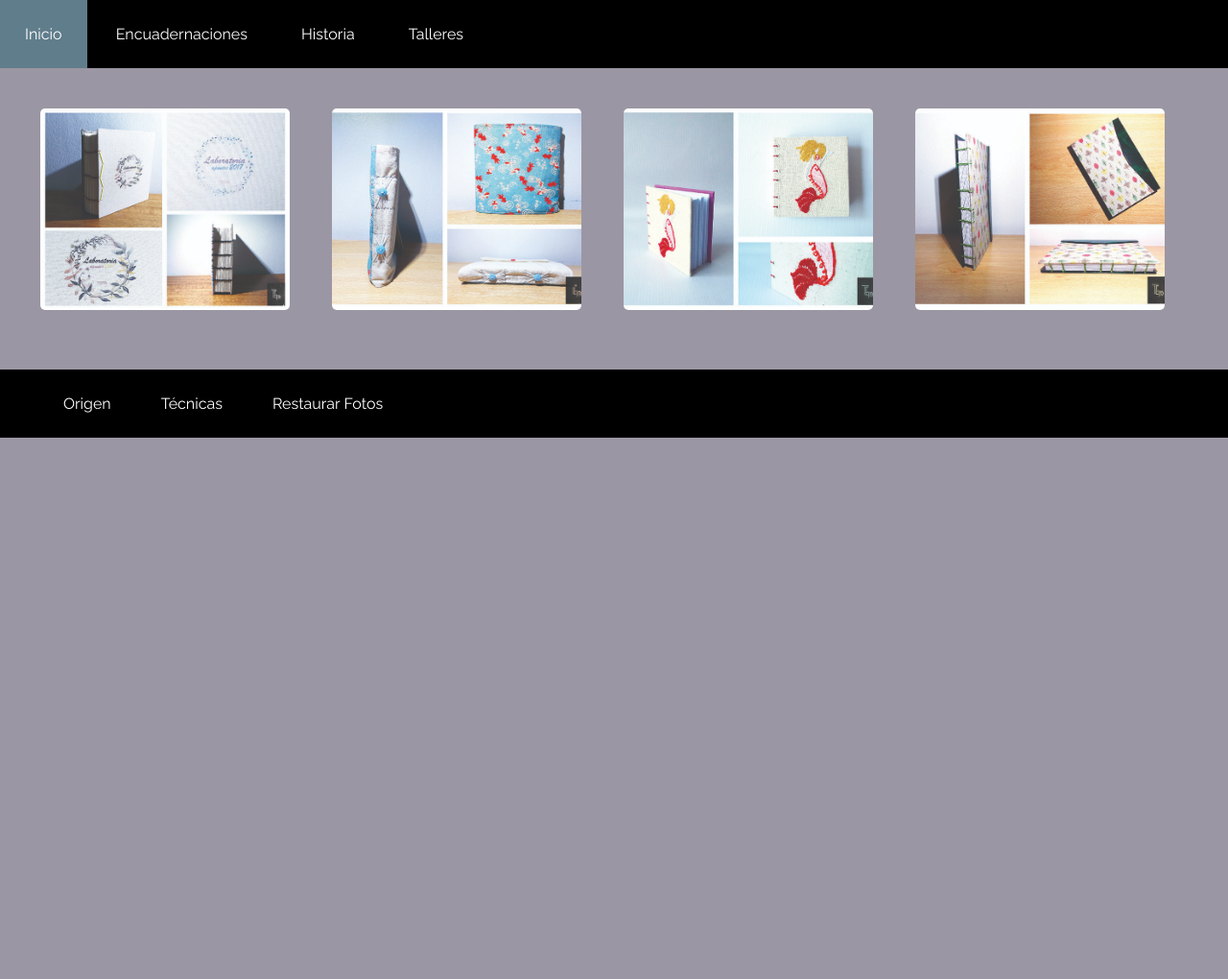
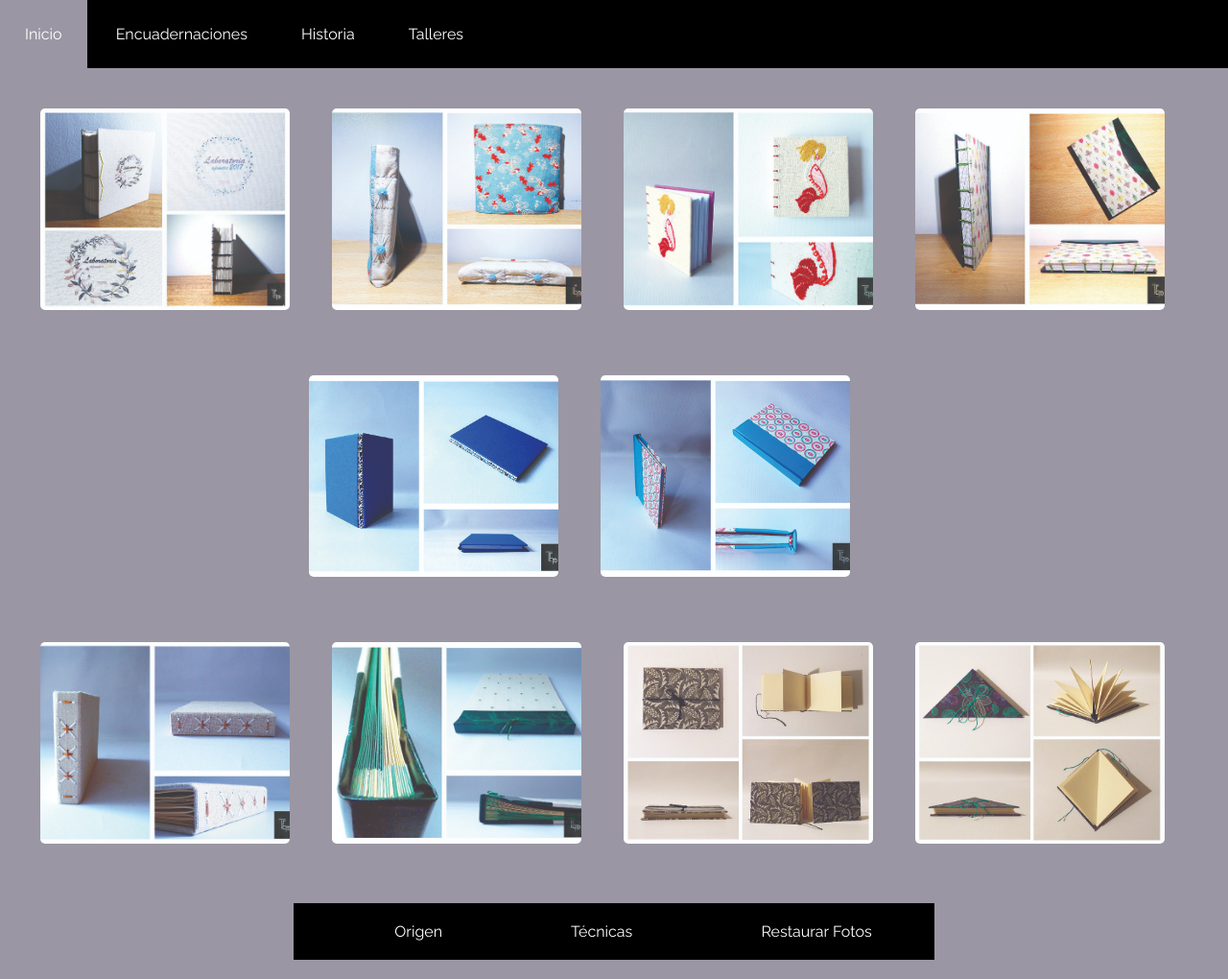
Before and after one commit to M2B0C17-zz/panda-panda, a plain HTML site: page index.html in a window 1280 px wide. Shown: the whole page at 96% size. Before the commit the page ends 800 px from the top, so only its background shows below. Drawn offline with Linux system fonts and the light colour scheme.

Commit message:
Cambios en css (fotos y menú 2)

```diff
--- a/assets/style.css
+++ b/assets/style.css
@@ -28,7 +28,7 @@ header.enlaces ul li a{
 
 /* Con hover logramos que cuando el cursor pase por el enlace, este cambie de color en su fondo y texto */
 header.enlaces li a:hover{
-  background-color: #607D8B;
+  background-color: #9B96A3;
   color: white;
 }
 
@@ -69,23 +69,93 @@ div .bookbuilding{
   margin: 22px; /* espaciado de cajas */
 }
 
+/* fotos tramo 2 */
+div .bookbuilding2{
+	background-size: cover;
+	background-position: center;
+	padding: 20px 20px; /* margen interno de la caja que contiene las iamgenes */
+  display: inline-block; /* para que los elementos (imagenes), se coloquen uno al lado del otro */
+  padding: 0 300px;
+}
+
+#imag5{
+    background: url('../img/fot5.jpg');
+}
+
+#imag6{
+    background: url('../img/fot6.jpg');
+}
+
+#fotosEncua .bookbuilding2 #imag5, #fotosEncua .bookbuilding2 #imag6{
+  height: 200px; /* alto */
+  width: 200px; /* ancho */
+  background-size: cover; /* especifica el tamaño de fondo de la imagen */
+  background-position: center; /* especifica la posicion del fondo */
+  padding: 5px 30px 5px 30px;
+  border-radius: 5px;
+  float: left;
+  margin: 22px; /* espaciado de cajas */
+}
+
+/* fotos tramo 3 */
+div .bookbuilding3{
+	background-size: cover;
+	background-position: center;
+	padding: 20px 20px; /* margen interno de la caja que contiene las iamgenes */
+  display: inline-block; /* para que los elementos (imagenes), se coloquen uno al lado del otro */
+}
+
+#imag7{
+    background: url('../img/fot7.jpg');
+}
+
+#imag8{
+    background: url('../img/fot8.jpg');
+}
+
+#imag9{
+    background: url('../img/fot9.jpg');
+}
+
+#imag10{
+    background: url('../img/fot10.jpg');
+}
+
+#fotosEncua .bookbuilding3 #imag7, #fotosEncua .bookbuilding3 #imag8, #fotosEncua .bookbuilding3 #imag9, #fotosEncua .bookbuilding3 #imag10{
+  height: 200px; /* alto */
+  width: 200px; /* ancho */
+  background-size: cover; /* especifica el tamaño de fondo de la imagen */
+  background-position: center; /* especifica la posicion del fondo */
+  padding: 5px 30px 5px 30px;
+  border-radius: 5px;
+  float: left;
+  margin: 22px; /* espaciado de cajas */
+}
+
 /* menù 2 */
+.enlaces2 {
+    text-align: center;
+    /*display: flex; - caja flexible (adapatabilidad) */
+    /*flex-direction: row-reverse; - flex-direction nos permite decirle a las cajas, la direccion donde queremos que este. row-reverse = fila que invertida de su posicion original */
+    padding: 0 200px;
+}
 
 .enlaces2 ul{
-  display: flex;
   overflow: hidden; /* overflow = Controla el comportamiento de los contenidos que no caben en su elemento contenedor. Hidden = oculto o ocultar. */
-  background-color:  #010000; /* color de fondo */
+  background-color: #010000; /* color de fondo */
+  display: inline-block;
 }
 
 .enlaces2 ul li{
   display: inline-block; /* Esta propiedad especifica el tipo de caja de representación que se usará para un elemento. Bloque en linea */
+  margin: 0 45px 0 45px;
 }
 
-.enlaces2 ul li a{
+.enlaces2 ul li a {
   display: inline-block;
   color: white; /* color al texto */
   text-align: center;
-  padding: 26px;
+  padding: 20px;
   text-decoration: none; /* le quitamos el sibrayado por defecto que tienen los enlaces */
 }
 
@@ -94,3 +164,5 @@ div .bookbuilding{
   background-color: #9B96A3;
   color: white;
 }
+
+/* texto1 */
--- a/index.html
+++ b/index.html
@@ -37,13 +37,15 @@
   </div>
 </div>
 <!-- Menú 2 -->
-<div class="enlaces2">
-<ul>
-  <li><a href="#origen">Origen</a></li>
-  <li><a href="#new">Técnicas</a></li>
-  <li><a href="#new">Restaurar Fotos</a></li>
-  </li>
-</ul>
+<div class="manu2">
+  <div class="enlaces2">
+    <ul>
+      <li><a id="cajM2" href="#origen">Origen</a></li>
+      <li><a id="cajM2a" href="#new">Técnicas</a></li>
+      <li><a id="cajM2b" href="#new">Restaurar Fotos</a></li>
+      </li>
+    </ul>
+  </div>
 </div>
   <script src="assets/main.js" type="text/javascript">
 
```
